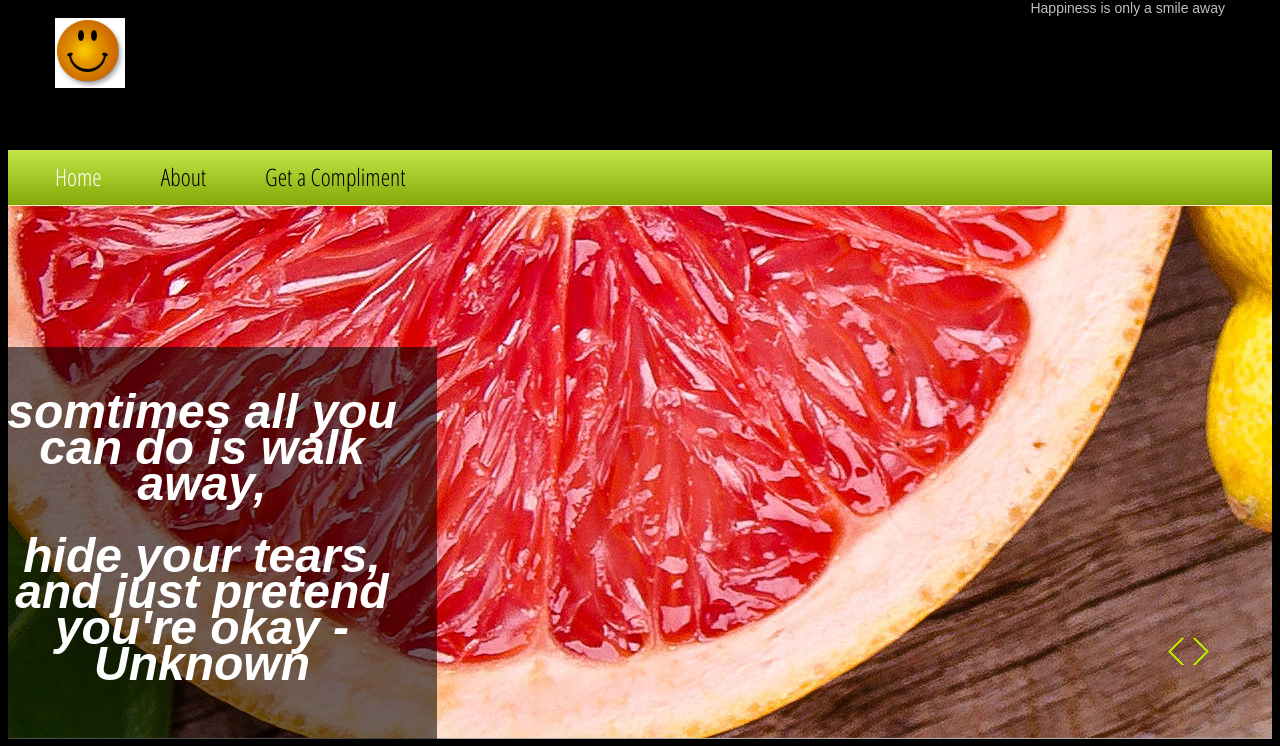
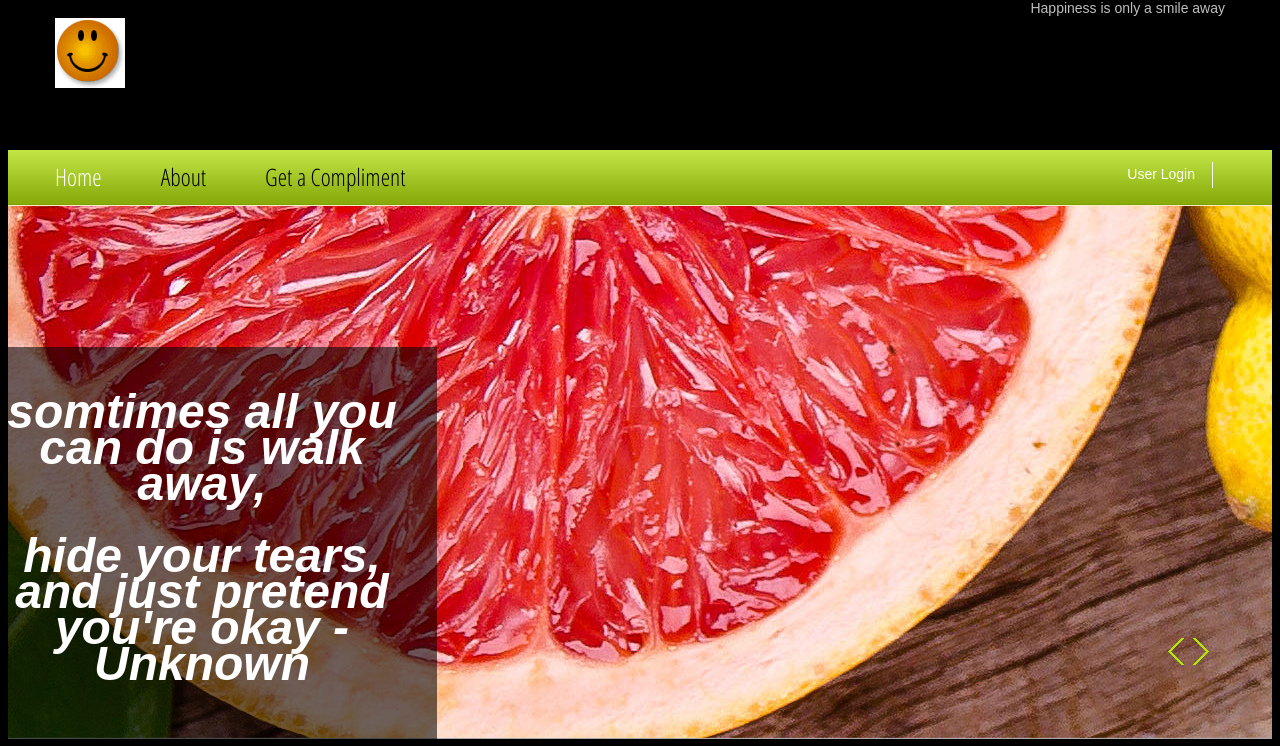
Before and after one commit to drussel2/compliment, a Flask app: page / in a window 1280 px wide. Shown: the part 87-833 px from the top of the page. Run offline with Flask 2, Linux system fonts and the light colour scheme; some libraries are stand-ins or nearby versions; some web fonts are replaced.

Commit message:
Update index.html

```diff
--- a/templates/index.html
+++ b/templates/index.html
@@ -79,6 +79,11 @@ $(window).load(
   <div class="menu_block">
     <div class="container_12">
       <div class="grid_12">
+        {% if loggedIn == True %}
+        <div class="autor"><a href="/">Welcome {{session['username']}}</a><a href="/logout">Logout</a></div>
+         {% else %}
+        <div class="autor"> <a href="/login">User Login</a></div>
+         {% endif %}
         <nav class="">
           <ul class="sf-menu">
             <li class="current"><a href="/">Home</a></li>
```
